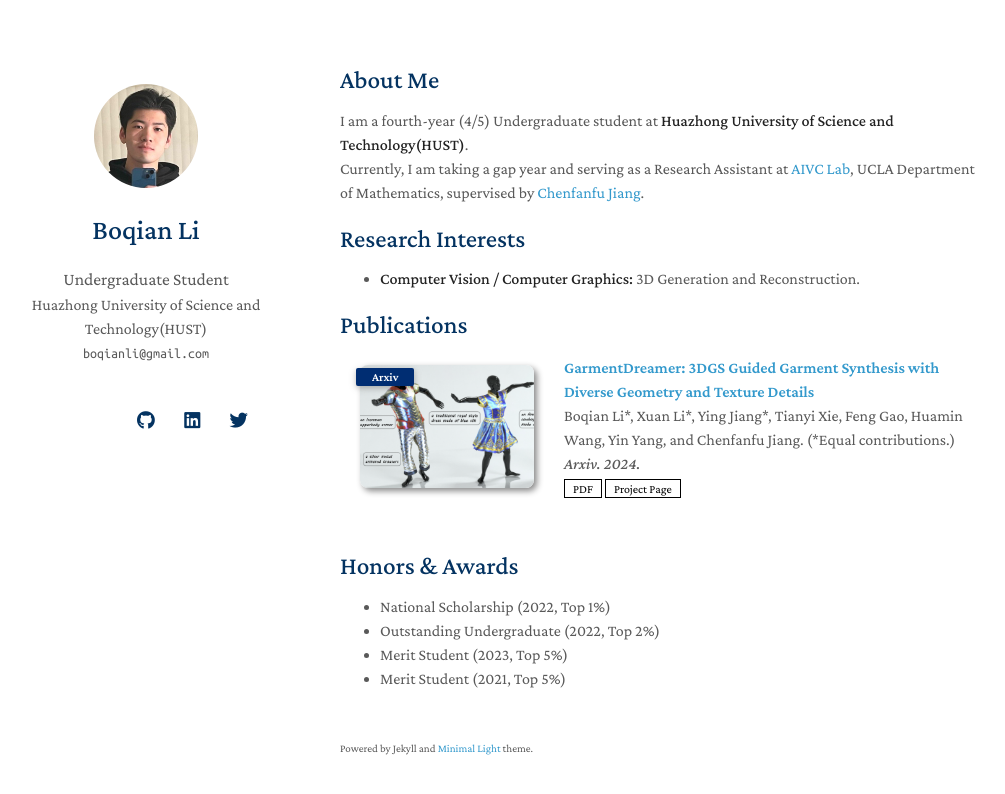
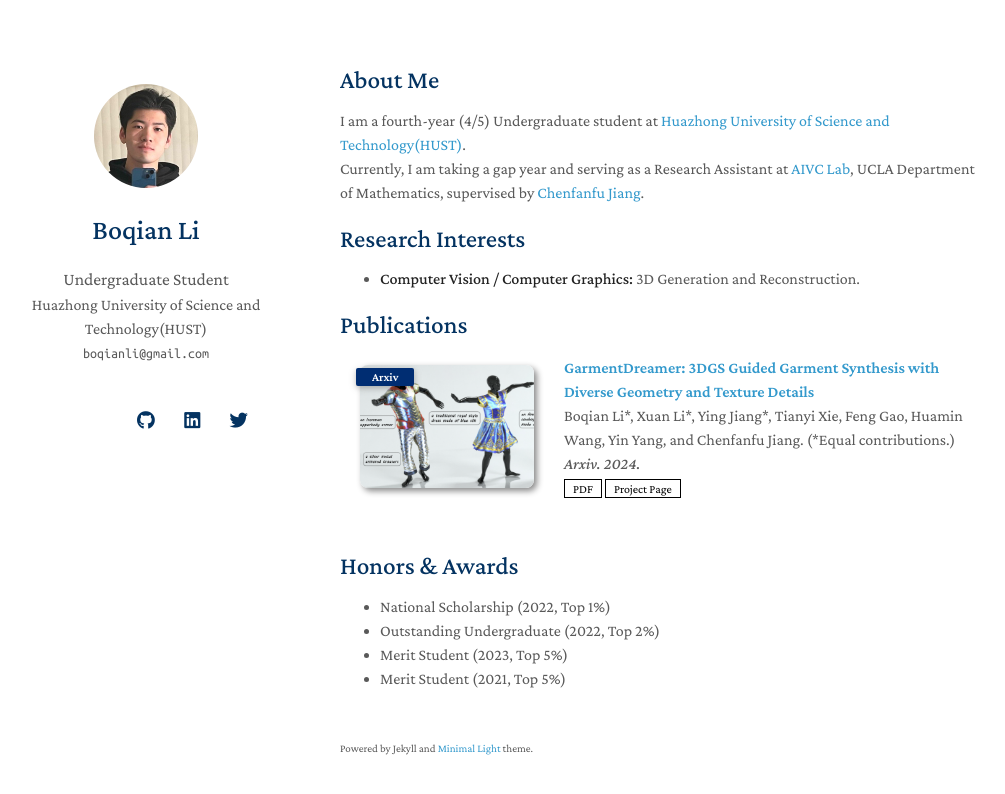
Before and after one commit to boqian-li/boqian-li.github.io, a Jekyll site: the page built from index.md, in a window 1280 px wide. Shown: the top 794 px of the page, without its empty margins (130-1135 px from the left). Built offline with Jekyll 4.4.1, drawn with Linux system fonts in a browser that asks for light colours; nearby versions of some CDN libraries; a style sheet for code colours, icons or effects is not loaded; our own code applies the rules of GitHub Pages for plain Markdown files.

Commit message:
Update index.md

```diff
--- a/index.md
+++ b/index.md
@@ -4,7 +4,7 @@
 
 ## About Me
 
-I am a fourth-year (4/5) Undergraduate student at **Huazhong University of Science and Technology(HUST)**.
+I am a fourth-year (4/5) Undergraduate student at <a href="https://english.hust.edu.cn/" style="color: light-blue;">Huazhong University of Science and Technology(HUST)</a>.
 Currently, I am taking a gap year and serving as a Research Assistant at <a href="https://www.math.ucla.edu/aivc/" style="color: light-blue;">AIVC Lab</a>, UCLA Department of Mathematics, supervised by <a href="https://www.math.ucla.edu/~cffjiang/index.html" style="color: light-blue;">Chenfanfu Jiang</a>.
 
 
```
